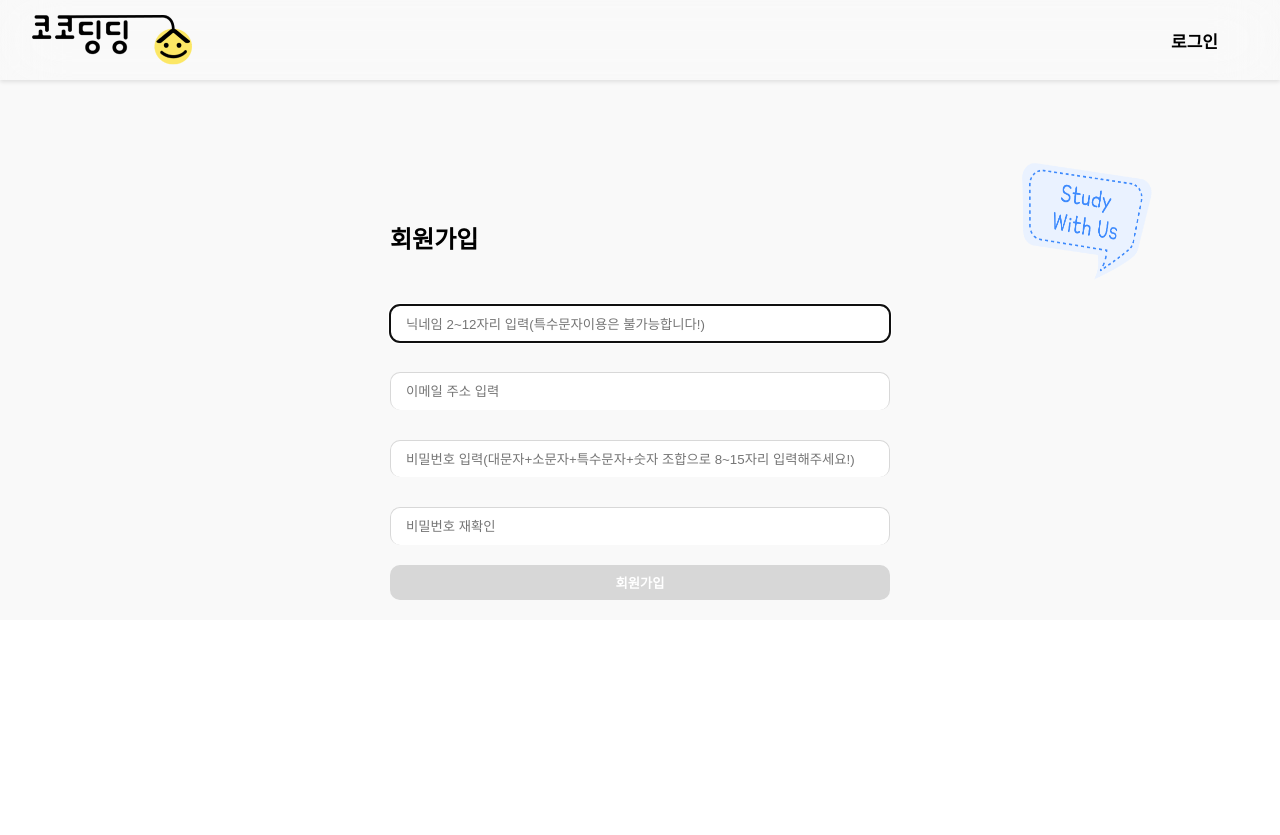
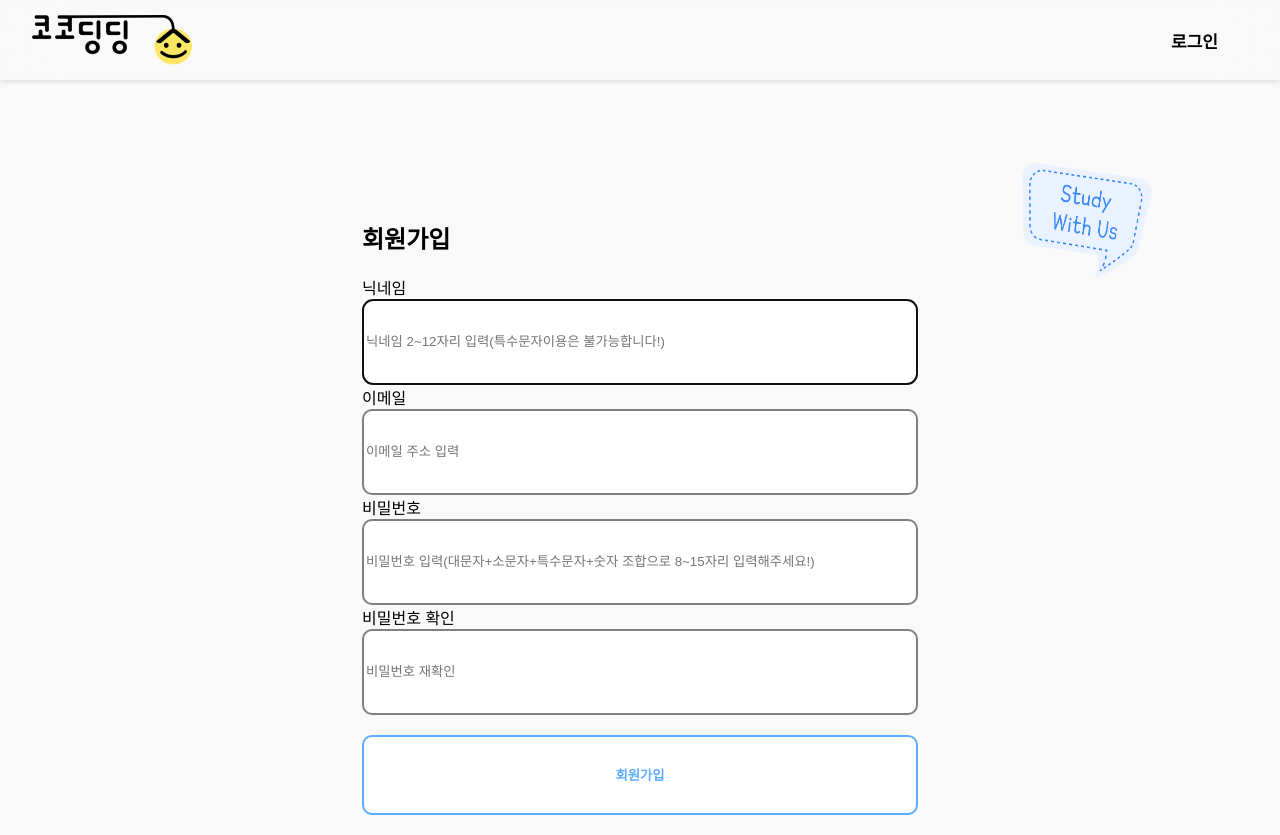
Before and after one commit to met-co/cocodingding_frontend, a React (Create React App) app in the folder coco/: page /SignUp in a window 1280 px wide. Before the commit the page ends 800 px from the top, so only its background shows below. Built offline with nearby package versions, Linux system fonts and the light colour scheme.

Commit message:
회원가입.

```diff
--- a/coco/src/components/Login/Login.jsx
+++ b/coco/src/components/Login/Login.jsx
@@ -190,7 +190,7 @@ const Stbuttonform = styled.div`
 const StInput = styled.input`
   width: 99%;
   height: 35px;
-  border: solid 1px black;
+  border: solid 1px #777777;
   border-radius: 0.5rem;
   background-color: white;
   margin-top: 10px;
@@ -198,7 +198,8 @@ const StInput = styled.input`
 
 const StButton = styled.button`
   width: 100%;
-  border: solid 1px black;
+  border: solid 2px #5cabff;
+  color: #5cabff;
   border-radius: 0.5rem;
   background-color: white;
   margin-top: 10px;
@@ -206,7 +207,7 @@ const StButton = styled.button`
   height: 40px;
   cursor: pointer;
   &:hover {
-    background-color: black;
+    background-color: #5cabff;
     color: white;
   }
 `;
--- a/coco/src/pages/SignUp.jsx
+++ b/coco/src/pages/SignUp.jsx
@@ -133,6 +133,7 @@ export default function SignUp() {
       <StSignupForm onSubmit={onSubmit}>
         <h2>회원가입</h2>
         {/* <Simagelogo src={'img/logo-pink.png'} /> */}
+        <div>닉네임</div>
         <StInput
           autoFocus
           required
@@ -145,6 +146,8 @@ export default function SignUp() {
             {nicknameMessage}
           </Stspan>
         )}
+
+        <div>이메일</div>
         <StInput
           required
           onChange={onChangeEmail}
@@ -156,6 +159,7 @@ export default function SignUp() {
             {emailMessage}
           </Stspan>
         )}
+        <div>비밀번호</div>
         <StInput
           type='password'
           required
@@ -168,6 +172,7 @@ export default function SignUp() {
             {passwordMessage}
           </Stspan>
         )}
+        <div>비밀번호 확인</div>
         <StInput
           type='password'
           required
@@ -197,18 +202,15 @@ const StSignupForm = styled.form`
   display: flex;
   flex-direction: column;
   /* border: 1px solid black; */
-  height: 400px;
-  width: 500px;
+  width: 556px;
+
   padding: 20px;
   /* gap: 15px;/ */
 `;
 const StInput = styled.input`
-  border: 1px solid rgba(216, 216, 216);
+  height: 80px;
   border-radius: 10px;
-  height: 50px;
-  border-bottom: none;
-  padding-left: 15px;
-  margin-top: 30px;
+  border: solid 2px gray;
 `;
 
 const Stspan = styled.span`
@@ -218,14 +220,14 @@ const Stbutton = styled.button`
   border-radius: 10px;
 
   margin-top: 20px;
-  border: none;
-  height: 50px;
-  color: white;
+  border: solid 2px #5cabff;
+  height: 80px;
+  color: #5cabff;
   font-weight: 700;
-  background-color: rgba(215, 215, 215);
+  background-color: white;
   cursor: pointer;
   &:hover {
-    background-color: black;
+    background-color: #5cabff;
     color: white;
   }
 `;
```
